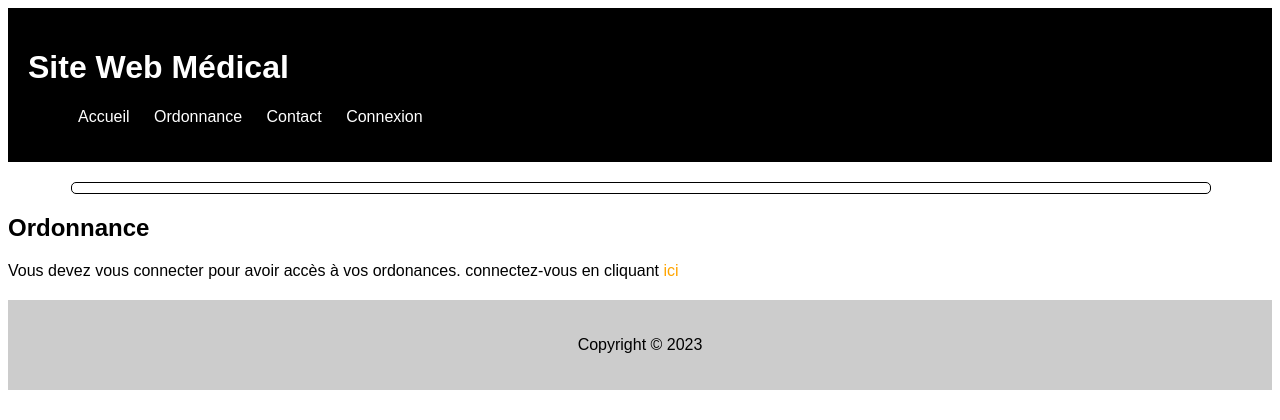
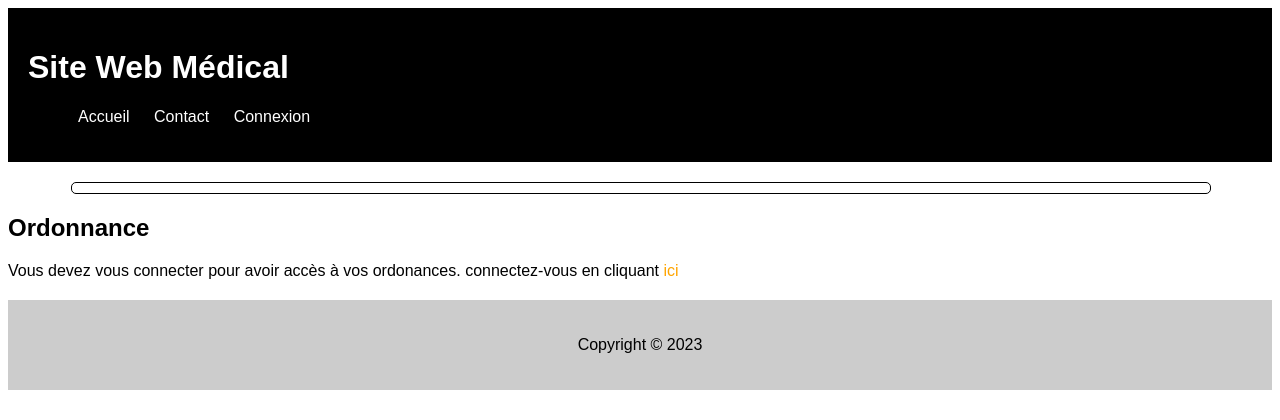
Before and after one commit to Nukifa/WarGame, a PHP site: page /index.php in a window 1280 px wide. Shown: the top 420 px of the page. Run offline with PHP 8.4, Linux system fonts and the light colour scheme; data that the repository does not hold is empty.

Commit message:
header locations updated

```diff
--- a/php/header.php
+++ b/php/header.php
@@ -2,13 +2,12 @@
     <h1>Site Web Médical</h1>
     <nav>
         <ul>
-            <li><a href="#">Accueil</a></li>
-            <li><a href="#">Ordonnance</a></li>
+            <li><a href="../index.php">Accueil</a></li>
             <li><a href="#">Contact</a></li>
             <?php if(isset($_SESSION['user'])){ ?>
                 <li><a href="../php/disconnect.php">Déconnexion</a></li>
                 <li><a href="../php/admin.php">Admin</a></li>
-                <li><a href="upload.html">Télécharger un document</a></li>
+                <li><a href="../upload.php">Télécharger un document</a></li>
             <?php }else{ ?>
                 <li><a href="../php/login.php">Connexion</a></li>
             <?php } ?>
```
